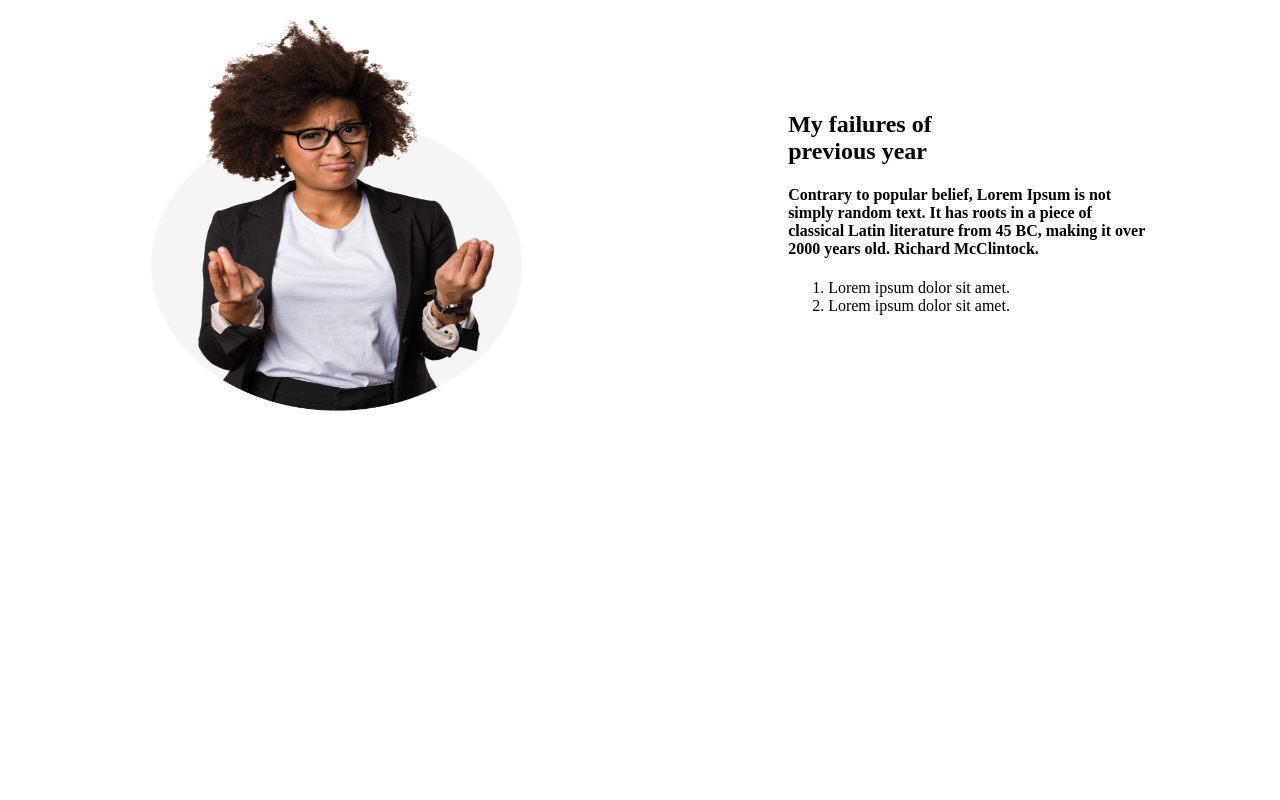
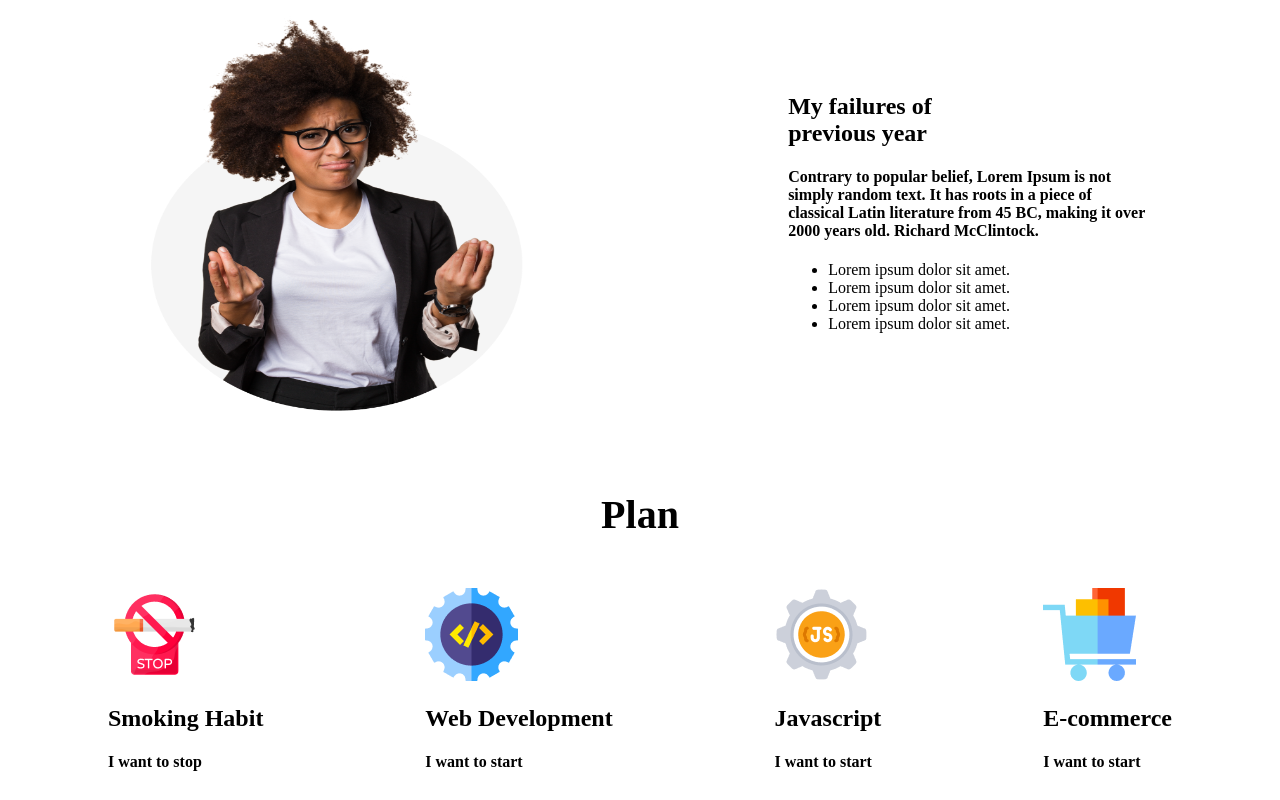
Before and after one commit to mdhabib51417/calender, a plain HTML site: page index.html in a window 1280 px wide. Shown: the part 877-1677 px from the top of the page. Before the commit the page ends 1368 px from the top, so only its background shows below. Drawn offline with Linux system fonts and the light colour scheme.

Commit message:
some change

```diff
--- a/index.html
+++ b/index.html
@@ -34,12 +34,37 @@
                             simply random text. It has roots in a piece of <br>
                             classical Latin literature from 45 BC, making it over <br>
                             2000 years old. Richard McClintock.</h4>
-                    <ol>
+                    <ul>
                         <li>Lorem ipsum dolor sit amet.</li>
                         <li>Lorem ipsum dolor sit amet.</li>
-                    </ol>
+                        <li>Lorem ipsum dolor sit amet.</li>
+                        <li>Lorem ipsum dolor sit amet.</li>
+                    </ul>
                 </div>
 
+             </article>
+             <h1 id="plan">Plan</h1>
+             <article class="icon">
+                <div>
+                    <img src="images/icons/smoke.png" alt="image not found">
+                    <h2>Smoking Habit</h2>
+                    <h4>I want to stop</h4>
+                </div>
+                <div>
+                    <img src="images/icons/web.png" alt="">
+                    <h2>Web Development</h2>
+                    <h4>I want to start</h4>
+                </div>
+                <div>
+                    <img src="images/icons/js.png" alt="">
+                    <h2>Javascript</h2>
+                    <h4>I want to start</h4>
+                </div>
+                <div>
+                    <img src="images/icons/ecom.png" alt="">
+                    <h2>E-commerce</h2>
+                    <h4>I want to start</h4>
+                </div>
              </article>
 
 </body>
--- a/style.css
+++ b/style.css
@@ -23,3 +23,13 @@ header{
     height: 400px;
     width: 400px;
 }
+#plan{
+    text-align: center;
+    font-size: 40px;
+    margin-bottom: 50px;
+}
+.icon{
+    display: flex;
+    justify-content: space-between;
+    margin: 0 100px;
+}
```
